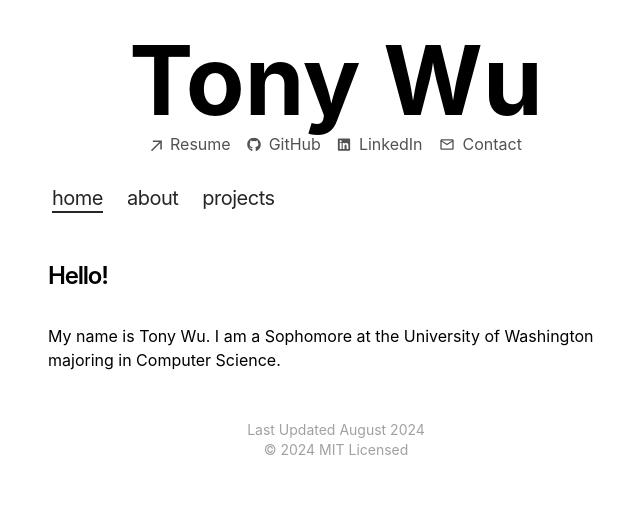
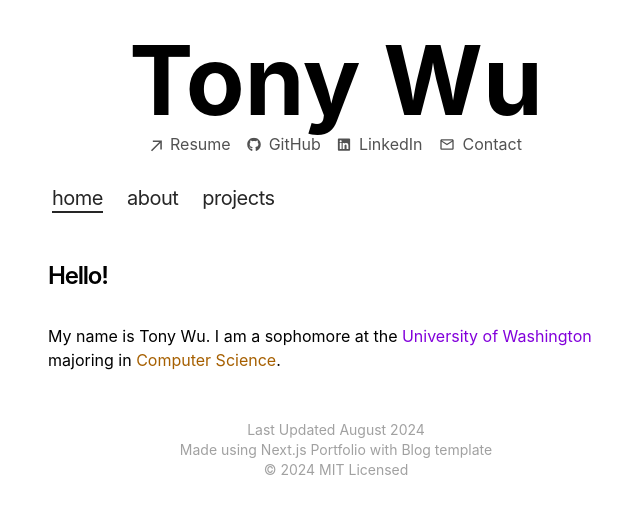
Before and after one commit to stowu2005/wutony-website, a Next.js app: page / in a window 1280 px wide. Shown: the top 514 px of the page, without its empty margins (304-944 px from the left). Built offline with nearby package versions, Linux system fonts and the light colour scheme.

Commit message:
Added Links

```diff
--- a/app/components/footer.tsx
+++ b/app/components/footer.tsx
@@ -3,10 +3,18 @@
 export default function Footer() {
   return (
     <footer className="text-sm mb-16">
-      <p className="flex justify-center mt-8 text-neutral-400 dark:text-neutral-300">
+      <p className="flex justify-center mt-8 text-neutral-400 dark:text-neutral-600">
         Last Updated August 2024
       </p>
-      <p className="flex justify-center text-neutral-400 dark:text-neutral-300">
+      <p className="flex justify-center text-neutral-400 dark:text-neutral-600">
+        <a className="transition-all hover:text-neutral-300 dark:hover:text-neutral-400
+          hover:underline"
+          rel="noopener noreferrer"
+          target="_blank"
+          href="https://vercel.com/templates/next.js/nextjs-portfolio">
+          Made using Next.js Portfolio with Blog template</a>
+      </p>
+      <p className="flex justify-center text-neutral-400 dark:text-neutral-600">
         © {new Date().getFullYear()} MIT Licensed
       </p>
     </footer>
--- a/app/components/header.tsx
+++ b/app/components/header.tsx
@@ -35,7 +35,6 @@ export default function Header() {
         rel="noopener noreferrer"
         target="_blank"
         href="/Tony_Wu_Resume.pdf"
-        download
       >
         <ArrowIcon />
         <p className="ml-2 h-7">Resume</p>
--- a/app/page.tsx
+++ b/app/page.tsx
@@ -5,7 +5,19 @@ export default function Page() {
         Hello!
       </h1>
       <p className="mb-4">
-      {`My name is Tony Wu. I am a Sophomore at the University of Washington majoring in Computer Science.`}
+        My name is Tony Wu. I am a sophomore at the <a
+          className="transition-all text-purple-700 dark:text-purple-500 hover:text-purple-300 dark:hover:text-purple-300
+          hover:underline"
+          rel="noopener noreferrer"
+          target="_blank"
+          href="https://www.uw.edu"
+        >University of Washington</a> majoring in <a
+          className="transition-all text-yellow-700 dark:text-yellow-500 hover:text-yellow-300 dark:hover:text-yellow-200
+          hover:underline"
+          rel="noopener noreferrer"
+          target="_blank"
+          href="https://www.cs.washington.edu/"
+        >Computer Science</a>.
       </p>
     </section>
   )
```
